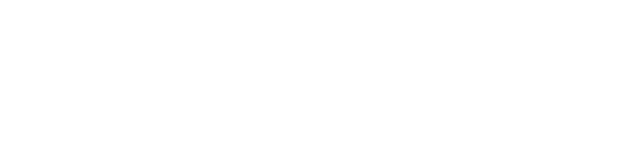
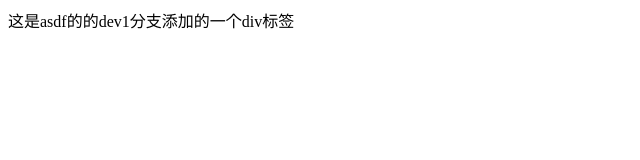
Before and after one commit to milk054/useless, a plain HTML site: page index.html in a window 1280 px wide. Shown: the whole page, without its empty margins (0-640 px from the left). Drawn offline with Linux system fonts and the light colour scheme.

Commit message:
asdf no dev1 add a div tag

```diff
--- a/index.html
+++ b/index.html
@@ -6,7 +6,7 @@
   <title>Document</title>
 </head>
 <body>
-  <div></div>
+  <div>这是asdf的的dev1分支添加的一个div标签</div>
   <script src="./axios.js"></script>
   <script src="./index.js"></script>
 </body>
```
